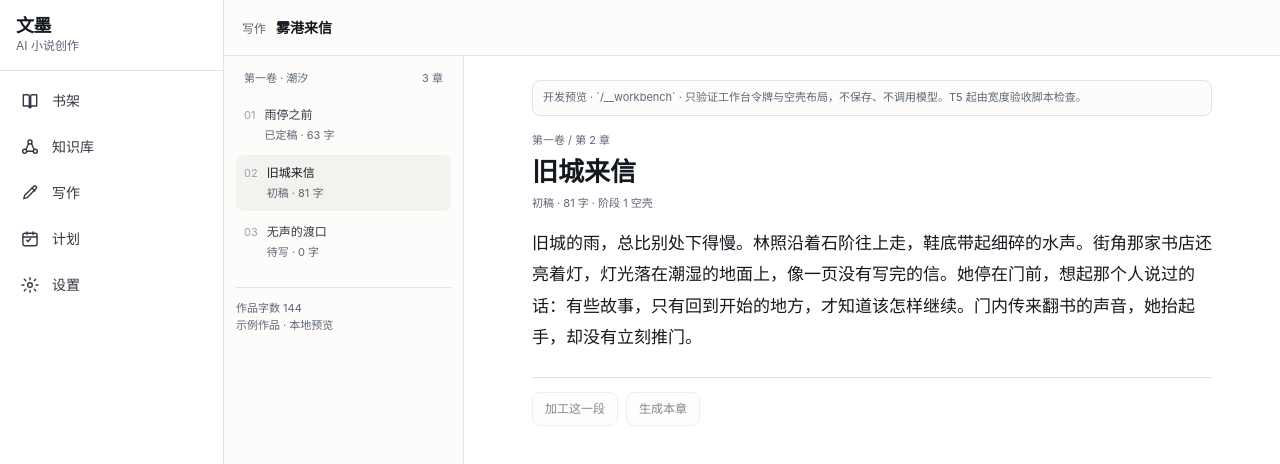
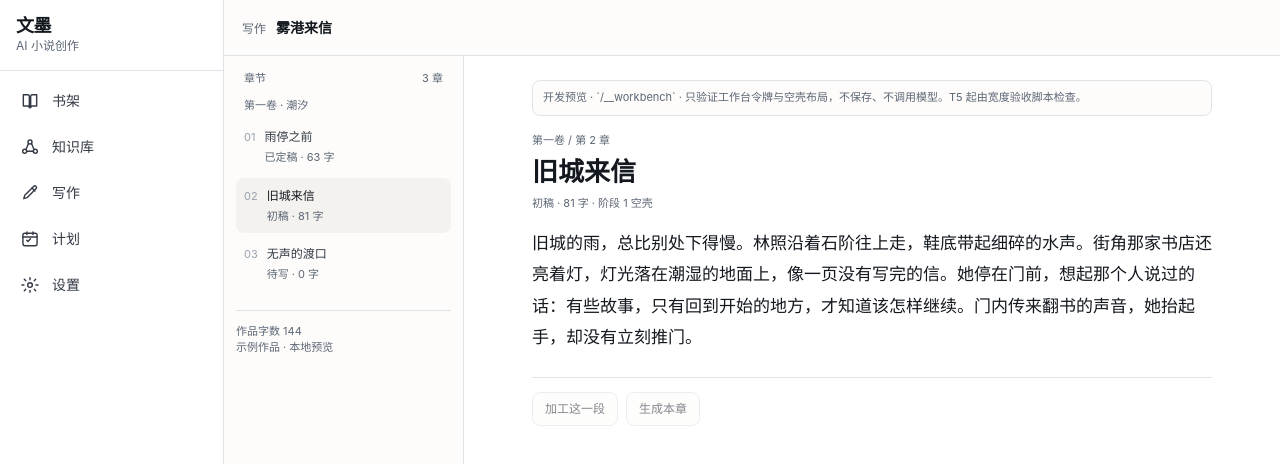
Before and after one commit to leadencedar/myliterature, a React (Vite) app: page /__workbench in a window 1280 px wide. Shown: the top 464 px of the page. Built offline with nearby package versions, Linux system fonts and the light colour scheme.

Commit message:
feat(ui-v2): 阶段2 边缘项补齐（外传分组与验证）

```diff
--- a/src/features/writing/WritingPage.tsx
+++ b/src/features/writing/WritingPage.tsx
@@ -5,7 +5,7 @@ import type { ContextRequest } from '@/context/ContextBuilder';
 import { useRepository } from '@/data/RepositoryProvider';
 import { useInvalidate, useRepoQuery } from '@/data/useRepoQuery';
 import type { Chapter, ChapterSummary, Novel, OutlineNode, SideStory } from '@/domain/schema';
-import { chapterLabel, chaptersOfTrack, sideStoryLabel } from '@/domain/sideStory';
+import { chaptersOfTrack, sideStoryLabel } from '@/domain/sideStory';
 import { Button, IconButton } from '@/ui/Button';
 import { EmptyState, Page, Section } from '@/ui/Page';
 import { useAnyModalOpen } from '@/ui/Sheet';
@@ -324,23 +324,25 @@ function WritingContent({ novel }: { novel: Novel }) {
   );
 
   if (inlineEditorPreview && editingChapter && editorContext && !editorOrphaned) {
-    const inlineChapters = chapters.map((chapter) => {
-      const story = chapter.sideStoryId
-        ? sideStories.find((item) => item.id === chapter.sideStoryId)
-        : undefined;
-      // 标题里已经有章号的作品不再重复拼「第 N 章」；外传则带上外传名
-      const title = chapter.title
-        ? story
-          ? `${sideStoryLabel(story)} · ${chapter.title}`
-          : chapter.title
-        : chapterLabel(chapter, sideStories);
-      return {
-        id: chapter.id,
-        title,
-        meta: `${chapter.status === 'done' ? '已完成' : '草稿'} · ${formatWordCount(chapter.wordCount)}`,
-        current: chapter.id === editingChapter.id,
-      };
+    const toRailChapter = (chapter: Chapter) => ({
+      id: chapter.id,
+      // 标题里已经有章号的作品不再重复拼「第 N 章」；分组标题负责外传/主线语境
+      title: chapter.title || `第 ${chapter.index} 章`,
+      meta: `${chapter.status === 'done' ? '已完成' : '草稿'} · ${formatWordCount(chapter.wordCount)}`,
+      current: chapter.id === editingChapter.id,
     });
+    const inlineGroups = [
+      {
+        key: 'main',
+        title: '主线',
+        chapters: chaptersOfTrack(chapters, null).map(toRailChapter),
+      },
+      ...sideStories.map((story) => ({
+        key: story.id,
+        title: sideStoryLabel(story),
+        chapters: chaptersOfTrack(chapters, story.id).map(toRailChapter),
+      })),
+    ].filter((group) => group.chapters.length > 0);
 
     return (
       <Suspense
@@ -354,7 +356,7 @@ function WritingContent({ novel }: { novel: Novel }) {
           <InlineWorkbenchPreview
             workTitle={novel.title}
             railTitle="章节"
-            chapters={inlineChapters}
+            groups={inlineGroups}
             railFooter={
               <p>
                 {mainChapters.length} 章 · {formatWordCount(writtenWords)}
--- a/src/features/writing/workbench/InlineWorkbenchPreview.tsx
+++ b/src/features/writing/workbench/InlineWorkbenchPreview.tsx
@@ -1,14 +1,14 @@
 import { useEffect, useRef, useState, type ComponentProps, type ReactNode } from 'react';
 import { useNavigate } from 'react-router-dom';
 import { ChapterEditorScreen, type ChapterEditorHandle } from '../ChapterEditorScreen';
-import { WorkbenchShell, type WorkbenchChapter } from './WorkbenchShell';
+import { WorkbenchShell, type WorkbenchChapterGroup } from './WorkbenchShell';
 
 type EditorProps = ComponentProps<typeof ChapterEditorScreen>;
 
 interface InlineWorkbenchPreviewProps {
   workTitle: string;
   railTitle?: string;
-  chapters: readonly WorkbenchChapter[];
+  groups: readonly WorkbenchChapterGroup[];
   railFooter?: ReactNode;
   /** 复用编辑器全部 props；presentation / editorRef 由本组件接管 */
   editor: Omit<EditorProps, 'presentation' | 'editorRef'>;
@@ -27,7 +27,7 @@ interface InlineWorkbenchPreviewProps {
 export function InlineWorkbenchPreview({
   workTitle,
   railTitle,
-  chapters,
+  groups,
   railFooter,
   editor,
   onSwitchChapter,
@@ -123,7 +123,7 @@ export function InlineWorkbenchPreview({
       <WorkbenchShell
         workTitle={workTitle}
         railTitle={railTitle}
-        chapters={chapters}
+        groups={groups}
         railFooter={railFooter}
         onSelectChapter={(chapterId) => void switchChapter(chapterId)}
       >
--- a/src/features/writing/workbench/WorkbenchPreview.tsx
+++ b/src/features/writing/workbench/WorkbenchPreview.tsx
@@ -18,8 +18,8 @@ export function WorkbenchPreview() {
   return (
     <WorkbenchShell
       workTitle="雾港来信"
-      railTitle="第一卷 · 潮汐"
-      chapters={SAMPLE_CHAPTERS}
+      railTitle="章节"
+      groups={[{ key: 'main', title: '第一卷 · 潮汐', chapters: SAMPLE_CHAPTERS }]}
       railFooter={
         <p>
           作品字数 144
--- a/src/features/writing/workbench/WorkbenchShell.tsx
+++ b/src/features/writing/workbench/WorkbenchShell.tsx
@@ -8,11 +8,17 @@ export interface WorkbenchChapter {
   current?: boolean;
 }
 
+export interface WorkbenchChapterGroup {
+  key: string;
+  title: string;
+  chapters: readonly WorkbenchChapter[];
+}
+
 interface WorkbenchShellProps {
   workTitle: string;
   /** 章节栏标题；默认「章节」，预览壳可传卷名 */
   railTitle?: string;
-  chapters: readonly WorkbenchChapter[];
+  groups: readonly WorkbenchChapterGroup[];
   railFooter?: ReactNode;
   /** 点章节时由工作台父级决定（阶段 2：先 flush 再切章） */
   onSelectChapter?: (chapterId: string) => void;
@@ -30,12 +36,13 @@ interface WorkbenchShellProps {
 export function WorkbenchShell({
   workTitle,
   railTitle = '章节',
-  chapters,
+  groups,
   railFooter,
   onSelectChapter,
   children,
 }: WorkbenchShellProps) {
   const [railOpen, setRailOpen] = useState(false);
+  const totalChapters = groups.reduce((sum, group) => sum + group.chapters.length, 0);
   const toggleRef = useRef<HTMLButtonElement>(null);
   const railRef = useRef<HTMLElement>(null);
 
@@ -90,10 +97,13 @@ export function WorkbenchShell({
         >
           <div className="wb-shell-rail-heading">
             <span>{railTitle}</span>
-            <span>{chapters.length} 章</span>
+            <span>{totalChapters} 章</span>
           </div>
+          {groups.map((group) => (
+            <section key={group.key} className="wb-shell-group" aria-label={group.title}>
+              <h3 className="wb-shell-group-title">{group.title}</h3>
               <ol className="wb-shell-chapters">
-            {chapters.map((chapter, index) => (
+                {group.chapters.map((chapter, index) => (
                   <li key={chapter.id}>
                     <button
                       type="button"
@@ -115,6 +125,8 @@ export function WorkbenchShell({
                   </li>
                 ))}
               </ol>
+            </section>
+          ))}
           {railFooter ? <div className="wb-shell-rail-footer">{railFooter}</div> : null}
         </aside>
 
--- a/src/features/writing/workbench/workbench.css
+++ b/src/features/writing/workbench/workbench.css
@@ -115,6 +115,17 @@
   margin: 0 8px 10px;
   color: var(--color-ink-500);
   font-size: 11px;
+}
+
+.wb-shell-group + .wb-shell-group {
+  margin-top: 14px;
+}
+
+.wb-shell-group-title {
+  margin: 0 8px 6px;
+  color: var(--color-ink-500);
+  font-size: 11px;
+  font-weight: 500;
 }
 
 .wb-shell-chapters {
```
Also changed, not shown: 2 other files (tests, documents, lock files or other folders). Lines whose indentation alone changed are shown as unchanged.
